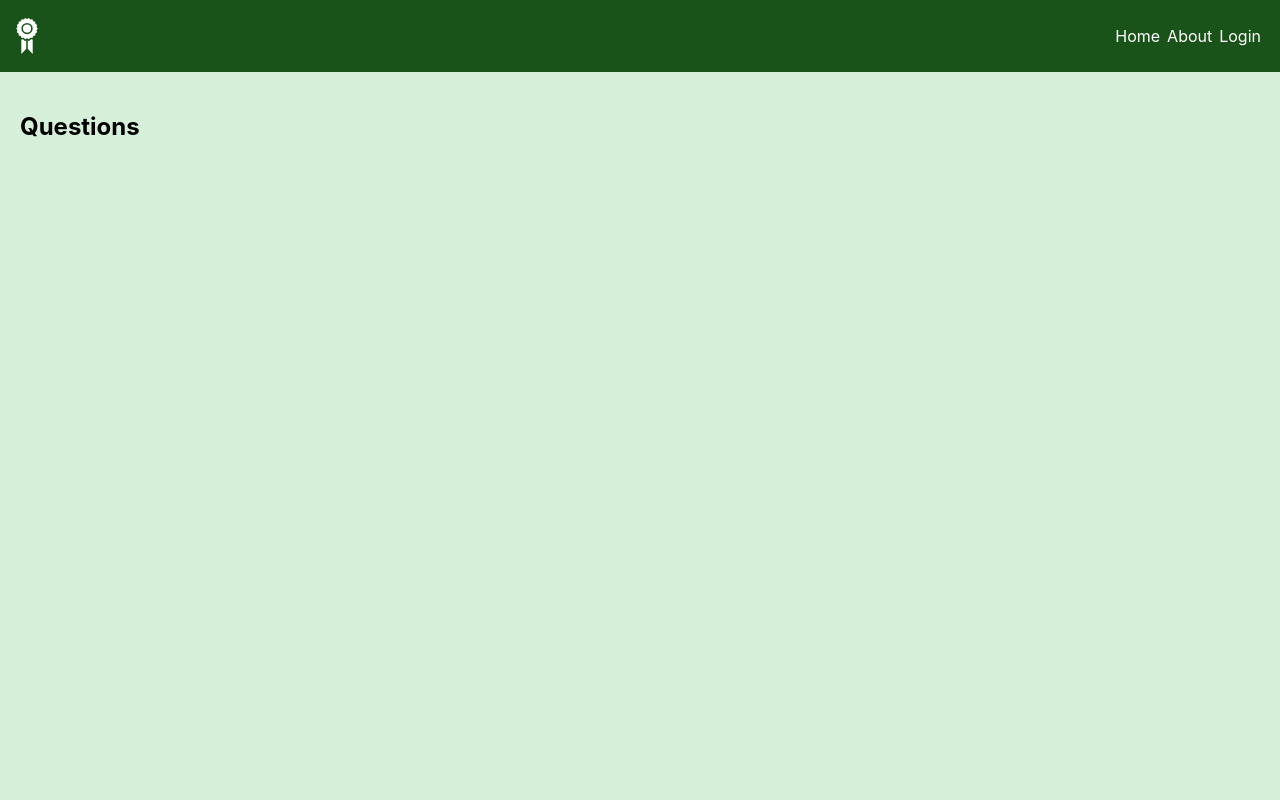
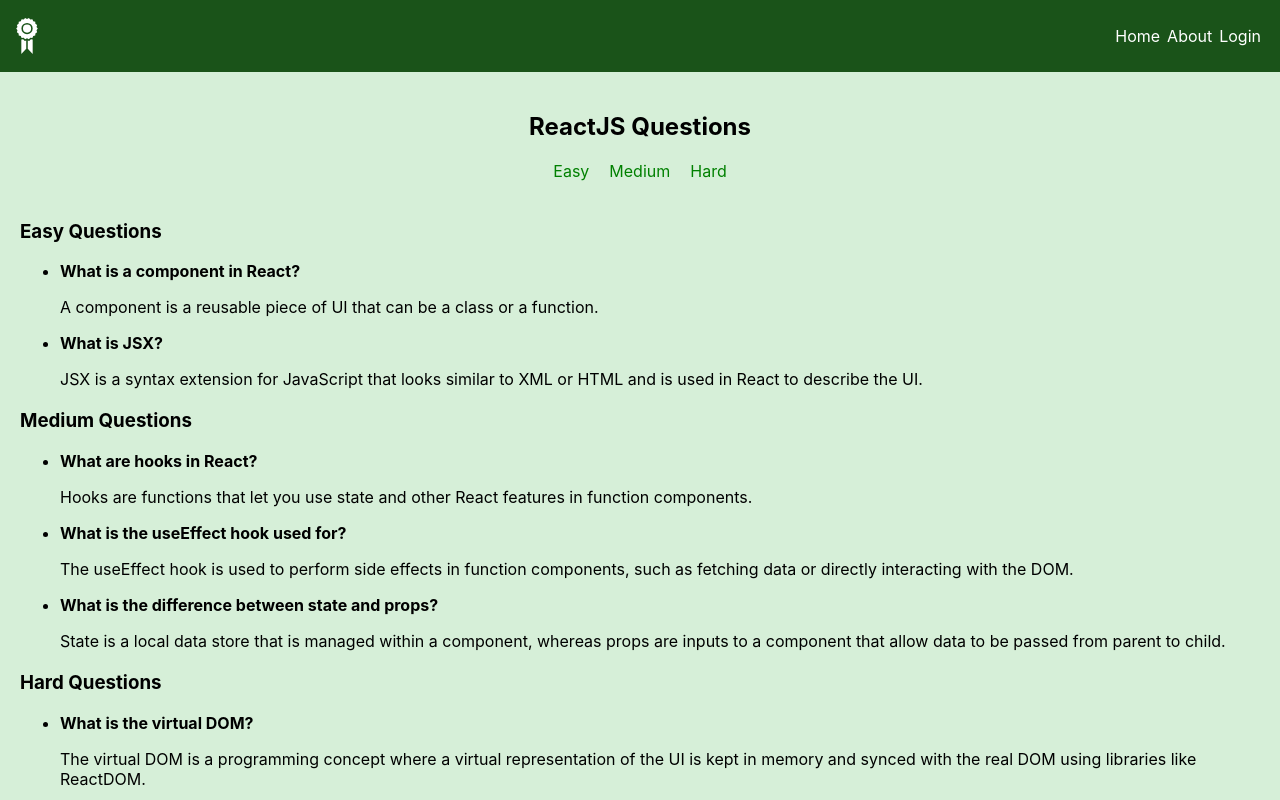
Before and after one commit to Gohitha6Nadikota/interviewprep, a React (Create React App) app: page /topics/1 in a window 1280 px wide. Shown: the top 800 px of the page. Built offline with nearby package versions, Linux system fonts and the light colour scheme.

Commit message:
Data Added

```diff
--- a/src/Components/InfoCard.js
+++ b/src/Components/InfoCard.js
@@ -1,12 +1,123 @@
-import React from 'react'
-import {questions} from '../Components/data'
-const InfoCard = ({id}) => {
+import React, { useEffect, useState } from "react";
+import { questions } from "../Components/data";
+import { useParams } from "react-router-dom";
 
-   return (
-     <div style={{ padding: "20px" }}>
-       <h2>Questions</h2>
-     </div>
-   );
-}
+const InfoCard = () => {
+  const { id } = useParams();
+  const [data, setData] = useState(null);
 
-export default InfoCard
+  const fetchData = () => {
+    const topic = questions.find((topic) => topic.id === parseInt(id));
+    if (topic) {
+      setData(topic);
+    } else {
+      setData({ tags: { easy: [], medium: [], hard: [] } });
+    }
+  };
+
+  useEffect(() => {
+    fetchData();
+  }, [id]);
+
+  if (!data) {
+    return <div>Loading...</div>;
+  }
+
+  return (
+    <div style={{ padding: "20px", display: "flex", flexDirection: "column" }}>
+      <h2
+        style={{
+          display: "flex",
+          alignItems: "center",
+          justifyContent: "center",
+          flexDirection: "column",
+          width: "100%",
+        }}
+      >
+        {data.name + " Questions"}
+      </h2>
+      <div
+        style={{
+          display: "flex",
+          alignItems: "center",
+          justifyContent: "center",
+          width: "100%",
+          marginBottom: "20px",
+        }}
+      >
+        <a
+          href="#easy"
+          style={{
+            marginRight: "20px",
+            textDecoration: "none",
+            color: "green",
+          }}
+        >
+          Easy
+        </a>
+        <a
+          href="#medium"
+          style={{
+            marginRight: "20px",
+            textDecoration: "none",
+            color: "green",
+          }}
+        >
+          Medium
+        </a>
+        <a href="#hard" style={{ textDecoration: "none", color: "green" }}>
+          Hard
+        </a>
+      </div>
+      <div style={{ width: "100%" }}>
+        <div id="easy" style={{ marginBottom: "20px" }}>
+          <h3>Easy Questions</h3>
+          {data.tags.easy.length === 0 ? (
+            <p>No easy questions available.</p>
+          ) : (
+            <ul>
+              {data.tags.easy.map((question) => (
+                <li key={question.id}>
+                  <strong>{question.question}</strong>
+                  <p>{question.answer}</p>
+                </li>
+              ))}
+            </ul>
+          )}
+        </div>
+        <div id="medium" style={{ marginBottom: "20px" }}>
+          <h3>Medium Questions</h3>
+          {data.tags.medium.length === 0 ? (
+            <p>No medium questions available.</p>
+          ) : (
+            <ul>
+              {data.tags.medium.map((question) => (
+                <li key={question.id}>
+                  <strong>{question.question}</strong>
+                  <p>{question.answer}</p>
+                </li>
+              ))}
+            </ul>
+          )}
+        </div>
+        <div id="hard">
+          <h3>Hard Questions</h3>
+          {data.tags.hard.length === 0 ? (
+            <p>No hard questions available.</p>
+          ) : (
+            <ul>
+              {data.tags.hard.map((question) => (
+                <li key={question.id}>
+                  <strong>{question.question}</strong>
+                  <p>{question.answer}</p>
+                </li>
+              ))}
+            </ul>
+          )}
+        </div>
+      </div>
+    </div>
+  );
+};
+
+export default InfoCard;
```
